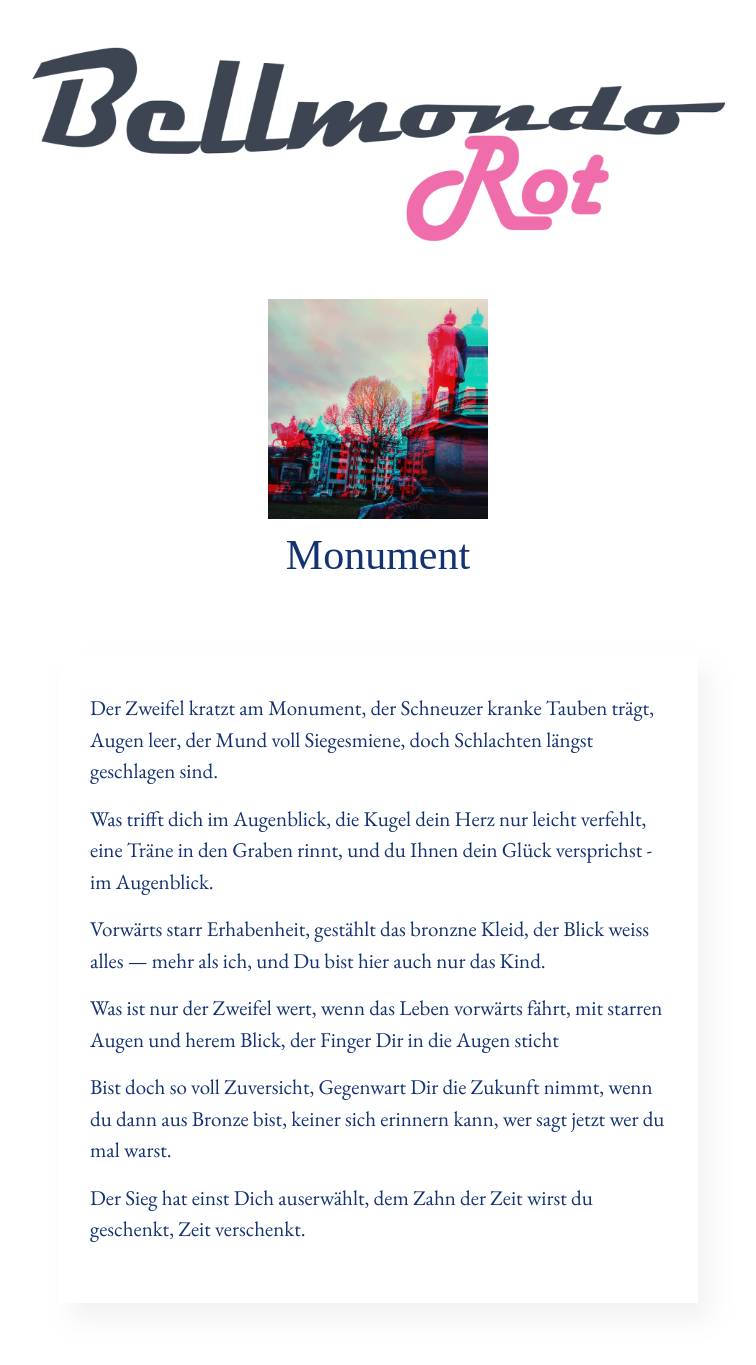
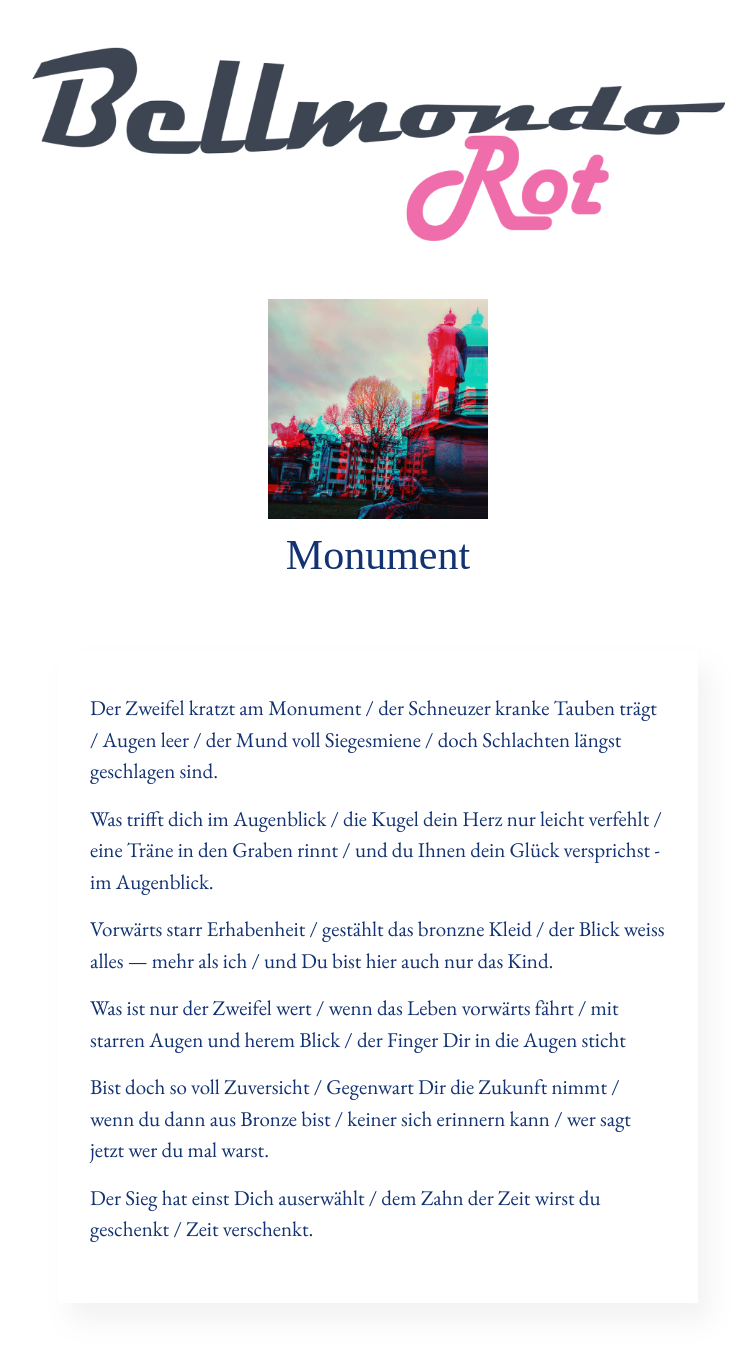
Before and after one commit to naag/belmondo-rot, a Jekyll site: the page built from docs/_posts/2020-03-23-monument.md, in a window 1280 px wide. Shown: the whole page, without its empty margins (262-1018 px from the left). Built offline with Jekyll 4.4.1, drawn with Linux system fonts in a browser that asks for light colours; some web fonts are replaced.

Commit message:
Format lyrics

```diff
--- a/docs/_posts/2020-03-23-monument.md
+++ b/docs/_posts/2020-03-23-monument.md
@@ -10,26 +10,26 @@ audio: /assets/songs/monument.mp3
 ---
 <div style="text-align: left;">
 <p>
-Der Zweifel kratzt am Monument, der Schneuzer kranke Tauben trägt, Augen leer, der Mund voll Siegesmiene, doch Schlachten längst geschlagen sind.
+Der Zweifel kratzt am Monument / der Schneuzer kranke Tauben trägt / Augen leer / der Mund voll Siegesmiene / doch Schlachten längst geschlagen sind.
 </p>
 
 <p>
-Was trifft dich im Augenblick, die Kugel dein Herz nur leicht verfehlt, eine Träne in den Graben rinnt, und du Ihnen dein Glück versprichst - im Augenblick.
+Was trifft dich im Augenblick / die Kugel dein Herz nur leicht verfehlt / eine Träne in den Graben rinnt / und du Ihnen dein Glück versprichst - im Augenblick.
 </p>
 
 <p>
-Vorwärts starr Erhabenheit, gestählt das bronzne Kleid, der Blick weiss alles — mehr als ich, und Du bist hier auch nur das Kind.
+Vorwärts starr Erhabenheit / gestählt das bronzne Kleid / der Blick weiss alles — mehr als ich / und Du bist hier auch nur das Kind.
 </p>
 
 <p>
-Was ist nur der Zweifel wert, wenn das Leben vorwärts fährt, mit starren Augen und herem Blick, der Finger Dir in die Augen sticht
+Was ist nur der Zweifel wert / wenn das Leben vorwärts fährt / mit starren Augen und herem Blick / der Finger Dir in die Augen sticht
 </p>
 
 <p>
-Bist doch so voll Zuversicht, Gegenwart Dir die Zukunft nimmt, wenn du dann aus Bronze bist, keiner sich erinnern kann, wer sagt jetzt wer du mal warst.
+Bist doch so voll Zuversicht / Gegenwart Dir die Zukunft nimmt / wenn du dann aus Bronze bist / keiner sich erinnern kann / wer sagt jetzt wer du mal warst.
 </p>
 
 <p>
-Der Sieg hat einst Dich auserwählt, dem Zahn der Zeit wirst du geschenkt, Zeit verschenkt.
+Der Sieg hat einst Dich auserwählt / dem Zahn der Zeit wirst du geschenkt / Zeit verschenkt.
 </p>
 </div>
```
